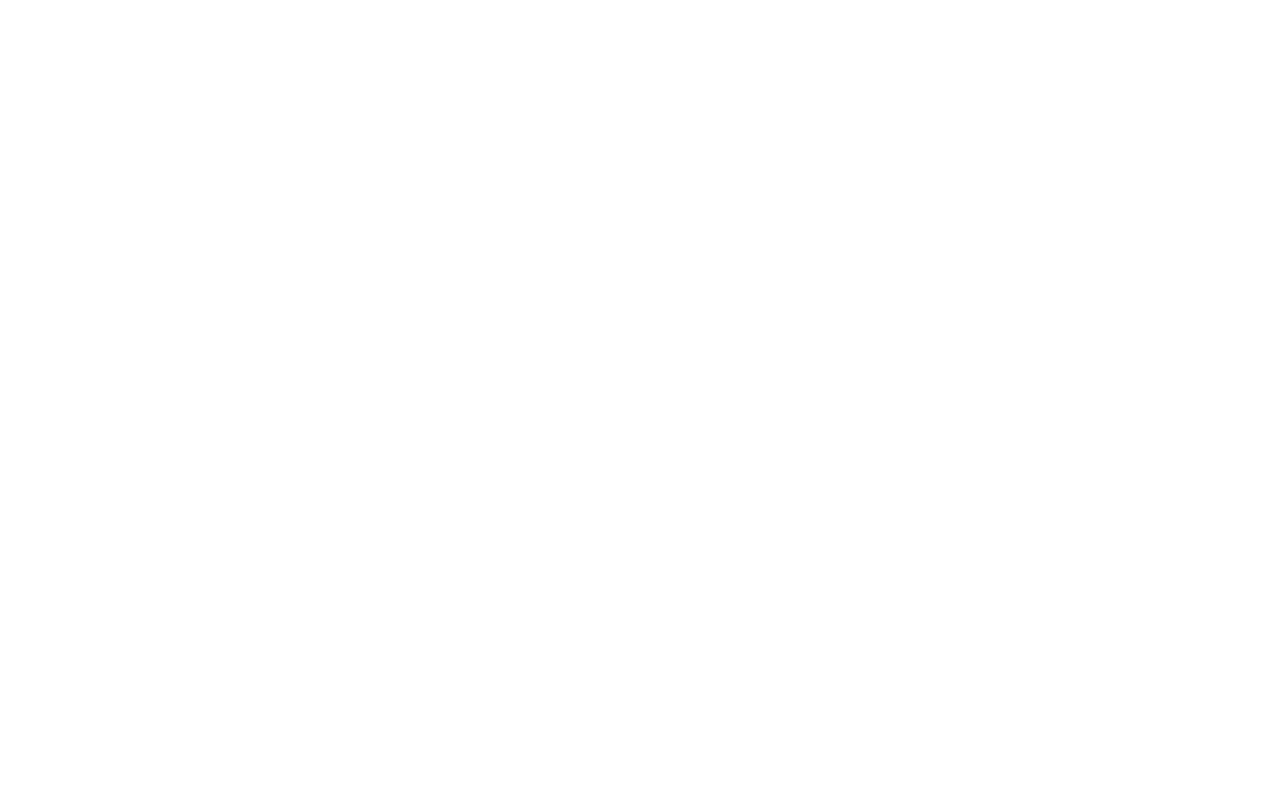
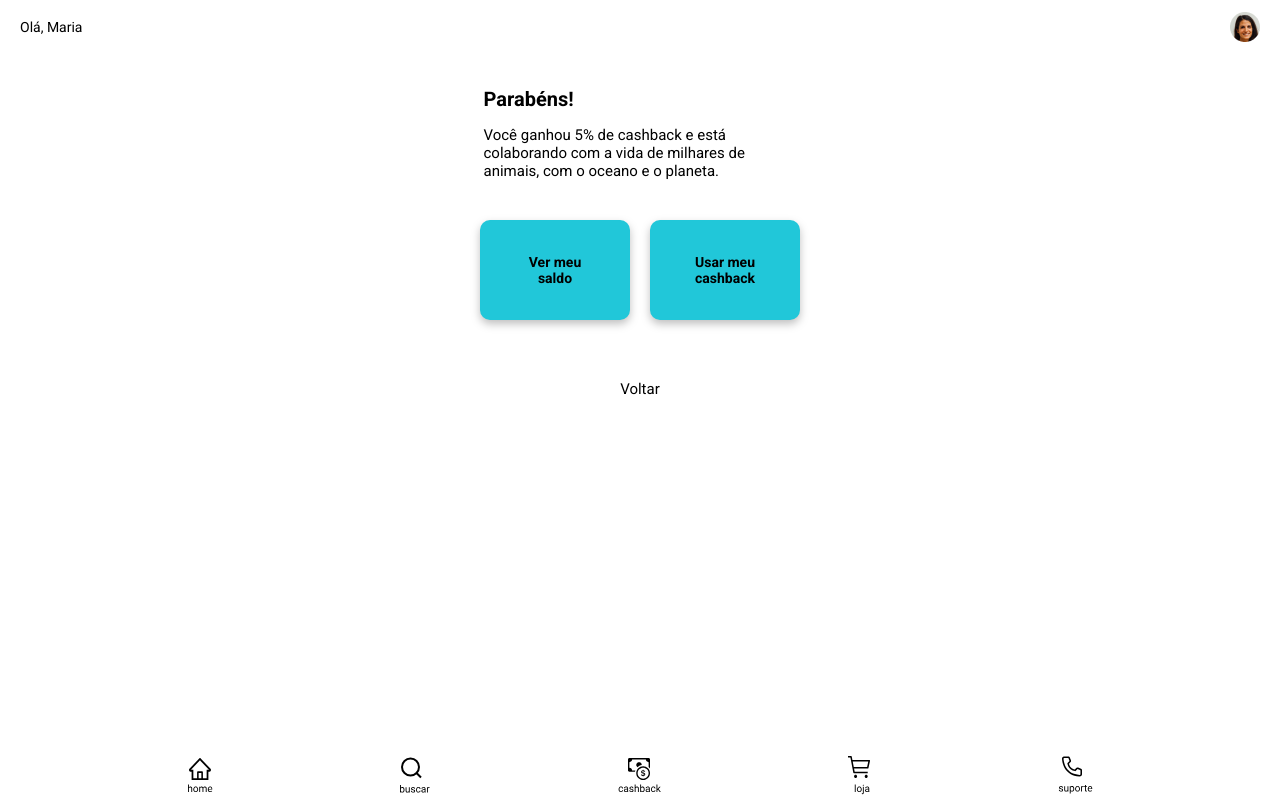
Before and after one commit to hart42/NoPlastic, a React (Create React App) app in the folder front-end/: page /confirm-scanner in a window 1280 px wide. Before the commit this address had no page. Built offline with nearby package versions, Linux system fonts and the light colour scheme; the HTML template or start-up script is replaced by a standard one.

Commit message:
feat: pagina de confirmar scanner

```diff
--- a/front-end/src/App.jsx
+++ b/front-end/src/App.jsx
@@ -3,6 +3,7 @@ import Signup from "./pages/Signup/Signup";
 import Register from "./pages/Register/Register";
 import Home from "./pages/Home/Home";
 import Scanner from "./pages/Scanner/Scanner";
+import Confirm from "./pages/Confirm/Confirm";
 import { Route, Routes, BrowserRouter } from "react-router-dom";
 
 function App() {
@@ -14,6 +15,7 @@ function App() {
         <Route path="/register" element={<Register />} />
         <Route path="/home" element={<Home />} />
         <Route path="/scanner" element={<Scanner />} />
+        <Route path="/confirm-scanner" element={<Confirm />} />
       </Routes>
     </BrowserRouter>
   );
--- a/front-end/src/components/CustomButton/style.css
+++ b/front-end/src/components/CustomButton/style.css
@@ -30,4 +30,5 @@
   height: 4rem;
   background: #fdd450;
   border-radius: 5px;
+  margin-right: 0;
 }
--- /dev/null
+++ b/front-end/src/pages/Confirm/Confirm.jsx
@@ -0,0 +1,32 @@
+import React from "react";
+import Header from "../../components/Header/Header";
+import Footer from "../../components/Footer/Footer";
+import Container from "../../components/Container/Container";
+import styles from "./style.module.css";
+import HomeButtons from "../../components/HomeButtons/HomeButtons";
+import { Link } from "react-router-dom";
+
+const Confirm = () => {
+  return (
+    <Container color="default">
+      <Header />
+      <div className={styles.confirm}>
+        <header>
+          <h1>Parabéns!</h1>
+          <p>
+            Você ganhou 5% de cashback e está colaborando com a vida de milhares
+            de animais, com o oceano e o planeta.{" "}
+          </p>
+        </header>
+        <div className={styles.confirm__button}>
+          <HomeButtons text="Ver meu saldo" />
+          <HomeButtons text="Usar meu cashback" />
+        </div>
+        <Link to="/home">Voltar</Link>
+      </div>
+      <Footer />
+    </Container>
+  );
+};
+
+export default Confirm;
--- /dev/null
+++ b/front-end/src/pages/Confirm/style.module.css
@@ -0,0 +1,37 @@
+.confirm {
+  display: flex;
+  flex-direction: column;
+  align-items: center;
+  margin-top: 2rem;
+}
+
+.confirm header {
+  width: 31.3rem;
+
+  text-align: left;
+}
+
+.confirm header h1 {
+  font-size: 2rem;
+  line-height: 2.3rem;
+}
+
+.confirm header p {
+  font-size: 1.5rem;
+  line-height: 1.8rem;
+
+  margin-bottom: 3rem;
+}
+
+.confirm__button {
+  display: flex;
+  justify-content: center;
+  flex-wrap: wrap;
+
+  margin-bottom: 5rem;
+}
+
+.confirm a {
+  font-size: 1.5rem;
+  line-height: 1.8rem;
+}
--- a/front-end/src/pages/Scanner/Scanner.jsx
+++ b/front-end/src/pages/Scanner/Scanner.jsx
@@ -13,7 +13,9 @@ const Scanner = () => {
       <Header />
       <div className={styles.scanner}>
         <img src={qrCode} alt="" />
-        <CustomButton text="Confirmar" />
+        <Link to="/confirm-scanner">
+          <CustomButton text="Confirmar" />
+        </Link>
         <Link to="/home">Voltar</Link>
       </div>
       <Footer />
```
